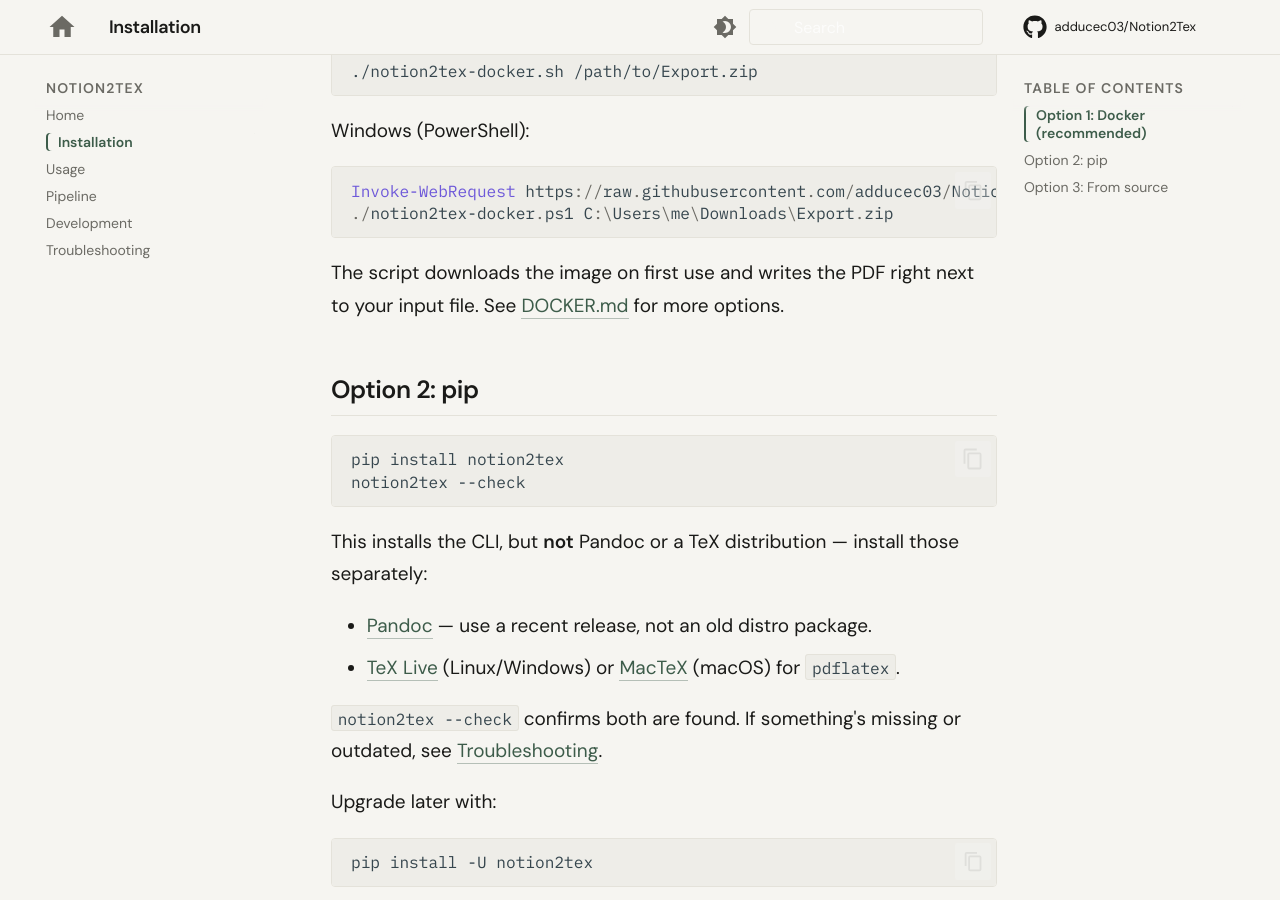
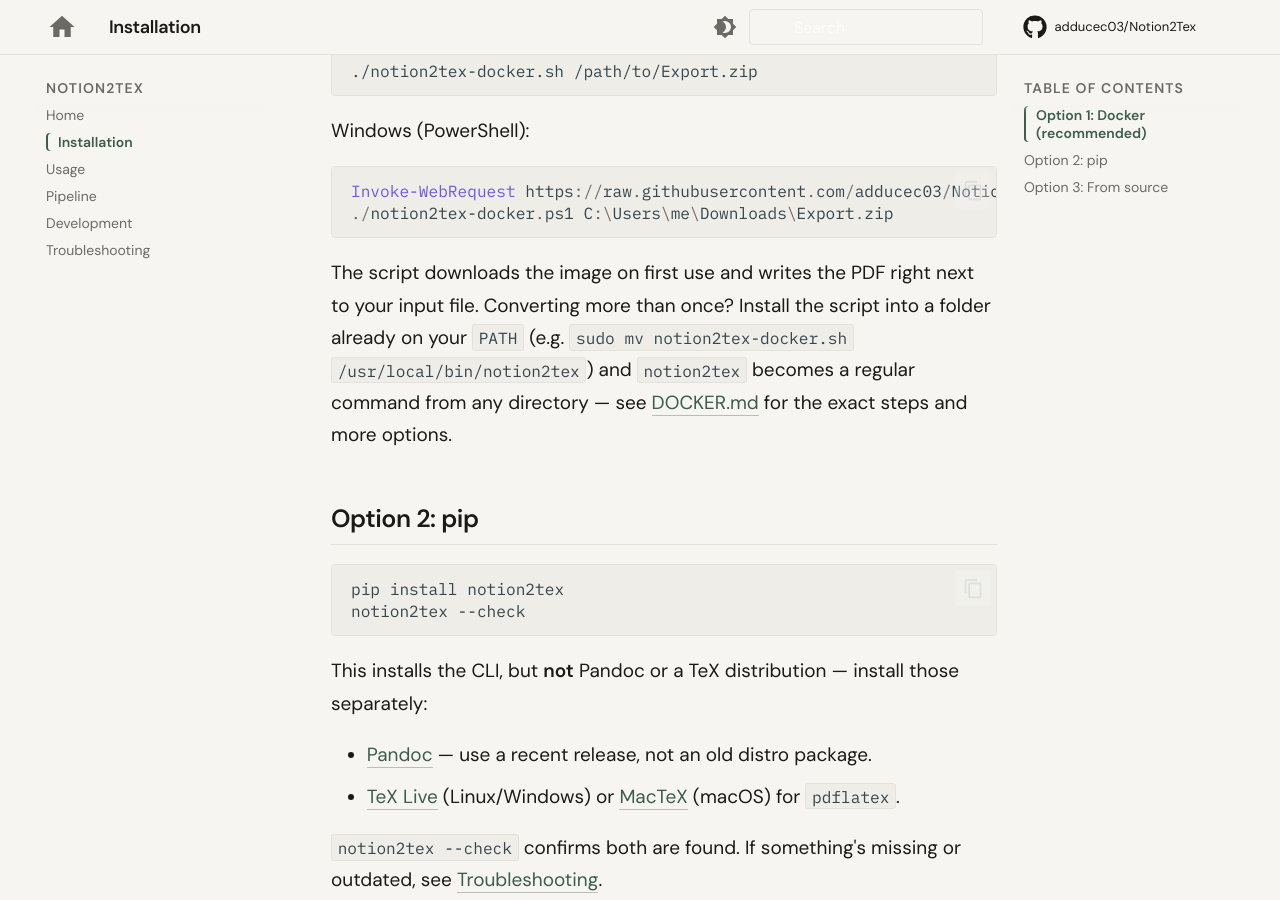
Before and after one commit to adducec03/Notion2Tex, an MkDocs documentation site: the page built from docs/installation.md, in a window 1280 px wide and 900 px high, scrolled down 435 px. Built offline with MkDocs 1.6.1 and Material for MkDocs 9.7.7, drawn with Linux system fonts in a browser that asks for light colours; comment, search, counter and statistics services are not loaded.

````diff
--- a/docs/installation.md
+++ b/docs/installation.md
@@ -19,7 +19,7 @@ Invoke-WebRequest https://raw.githubusercontent.com/adducec03/Notion2Tex/main/sc
 ./notion2tex-docker.ps1 C:\Users\me\Downloads\Export.zip
 ```
 
-The script downloads the image on first use and writes the PDF right next to your input file. See [DOCKER.md](https://github.com/adducec03/Notion2Tex/blob/main/DOCKER.md) for more options.
+The script downloads the image on first use and writes the PDF right next to your input file. Converting more than once? Install the script into a folder already on your `PATH` (e.g. `sudo mv notion2tex-docker.sh /usr/local/bin/notion2tex`) and `notion2tex` becomes a regular command from any directory — see [DOCKER.md](https://github.com/adducec03/Notion2Tex/blob/main/DOCKER.md) for the exact steps and more options.
 
 ## Option 2: pip
 
````
Also changed, not shown: DOCKER.md (+17 -0 lines), TODO.md (+1 -1 lines).
